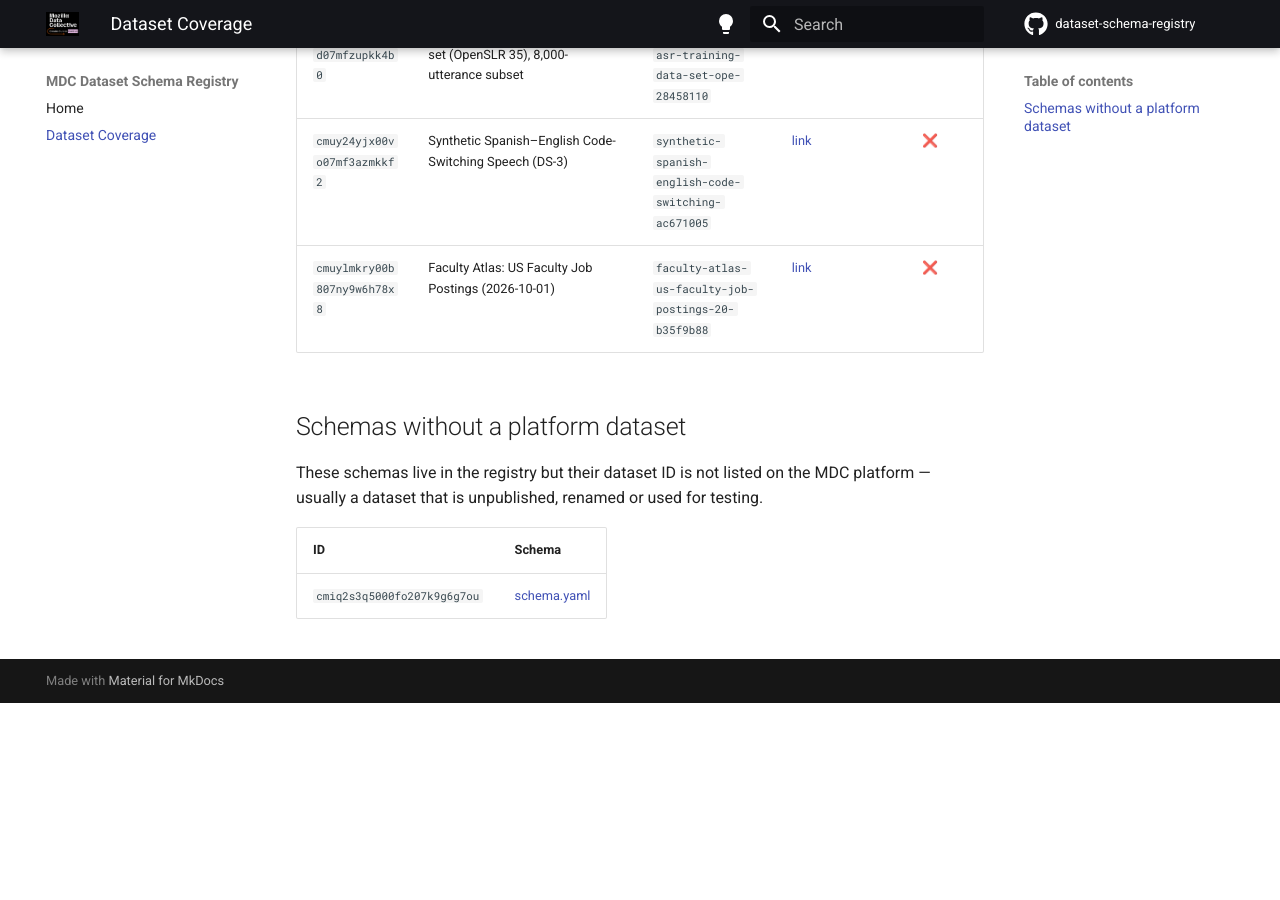
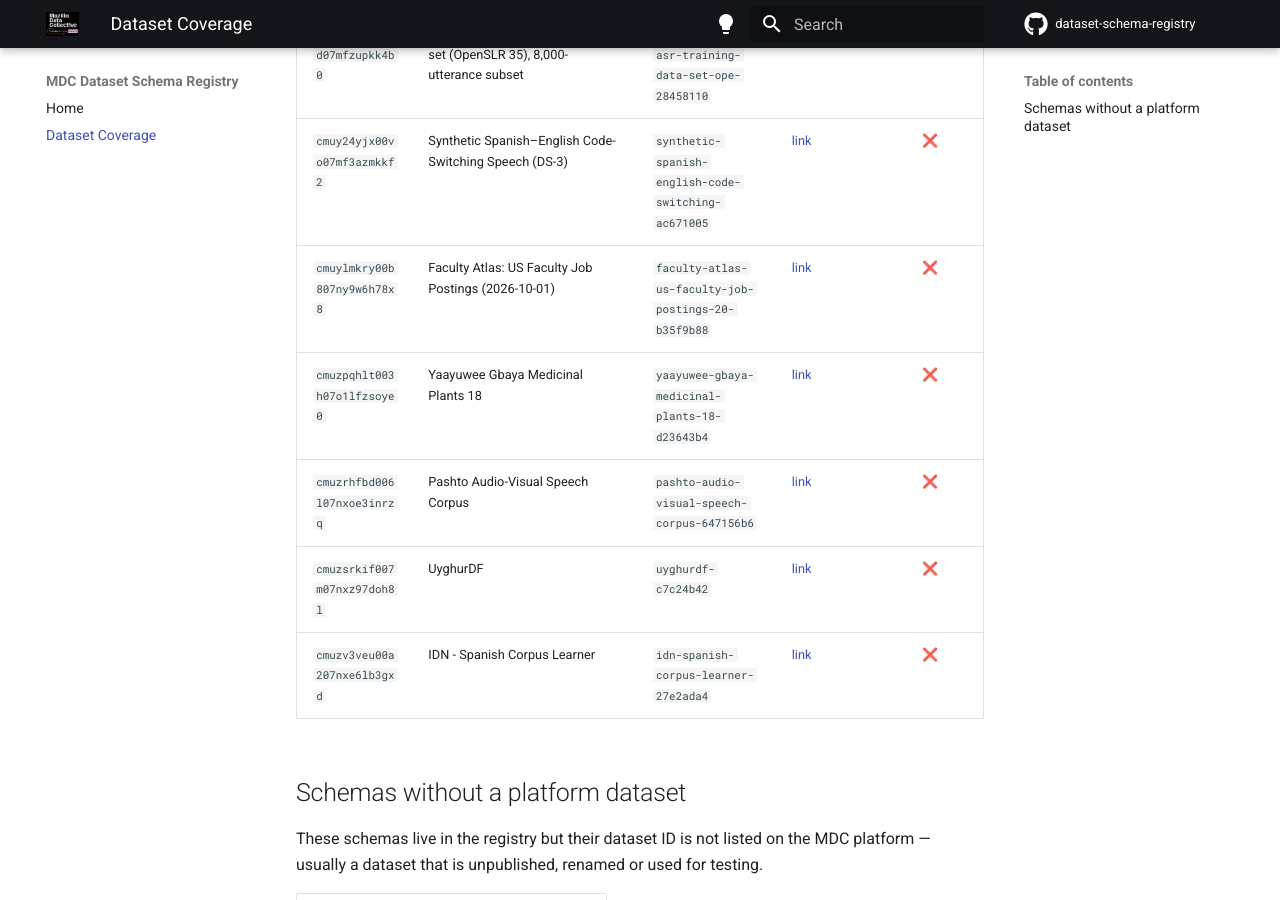
Before and after one commit to Mozilla-Data-Collective/dataset-schema-registry, an MkDocs documentation site: the page built from docs/dataset-coverage.md, in a window 1280 px wide and 900 px high, scrolled down 123887 px. Built offline with MkDocs 1.6.1 and Material for MkDocs 9.7.7, drawn with Linux system fonts in a browser that asks for light colours; comment, search, counter and statistics services are not loaded; before the commit the page ends 124590 px from its top, so only the background shows below that; some of the changed text lies outside the part shown.

Commit message:
chore: update registry index and dataset coverage [skip ci]

```diff
--- a/docs/dataset-coverage.md
+++ b/docs/dataset-coverage.md
@@ -1212,6 +1212,10 @@ data programmatically.
 | `cmuwuxgta009d07mfzupkk4b0` | Large Javanese ASR training data set (OpenSLR 35), 8,000-utterance subset | `large-javanese-asr-training-data-set-ope-28458110` | [link](https://mozilladatacollective.com/datasets/cmuwuxgta009d07mfzupkk4b0) | ❌ |
 | `cmuy24yjx00vo07mf3azmkkf2` | Synthetic Spanish–English Code-Switching Speech (DS-3) | `synthetic-spanish-english-code-switching-ac671005` | [link](https://mozilladatacollective.com/datasets/cmuy24yjx00vo07mf3azmkkf2) | ❌ |
 | `cmuylmkry00b807ny9w6h78x8` | Faculty Atlas: US Faculty Job Postings (2026-10-01) | `faculty-atlas-us-faculty-job-postings-20-b35f9b88` | [link](https://mozilladatacollective.com/datasets/cmuylmkry00b807ny9w6h78x8) | ❌ |
+| `cmuzpqhlt003h07o1lfzsoye0` | Yaayuwee Gbaya Medicinal Plants 18 | `yaayuwee-gbaya-medicinal-plants-18-d23643b4` | [link](https://mozilladatacollective.com/datasets/cmuzpqhlt003h07o1lfzsoye0) | ❌ |
+| `cmuzrhfbd006l07nxoe3inrzq` | Pashto Audio-Visual Speech Corpus | `pashto-audio-visual-speech-corpus-647156b6` | [link](https://mozilladatacollective.com/datasets/cmuzrhfbd006l07nxoe3inrzq) | ❌ |
+| `cmuzsrkif007m07nxz97doh8l` | UyghurDF | `uyghurdf-c7c24b42` | [link](https://mozilladatacollective.com/datasets/cmuzsrkif007m07nxz97doh8l) | ❌ |
+| `cmuzv3veu00a207nxe6lb3gxd` | IDN - Spanish Corpus Learner | `idn-spanish-corpus-learner-27e2ada4` | [link](https://mozilladatacollective.com/datasets/cmuzv3veu00a207nxe6lb3gxd) | ❌ |
 
 ## Schemas without a platform dataset
 
```
Also changed, not shown: other parts of docs/dataset-coverage.md (+3 -3 lines), 1 other file.
